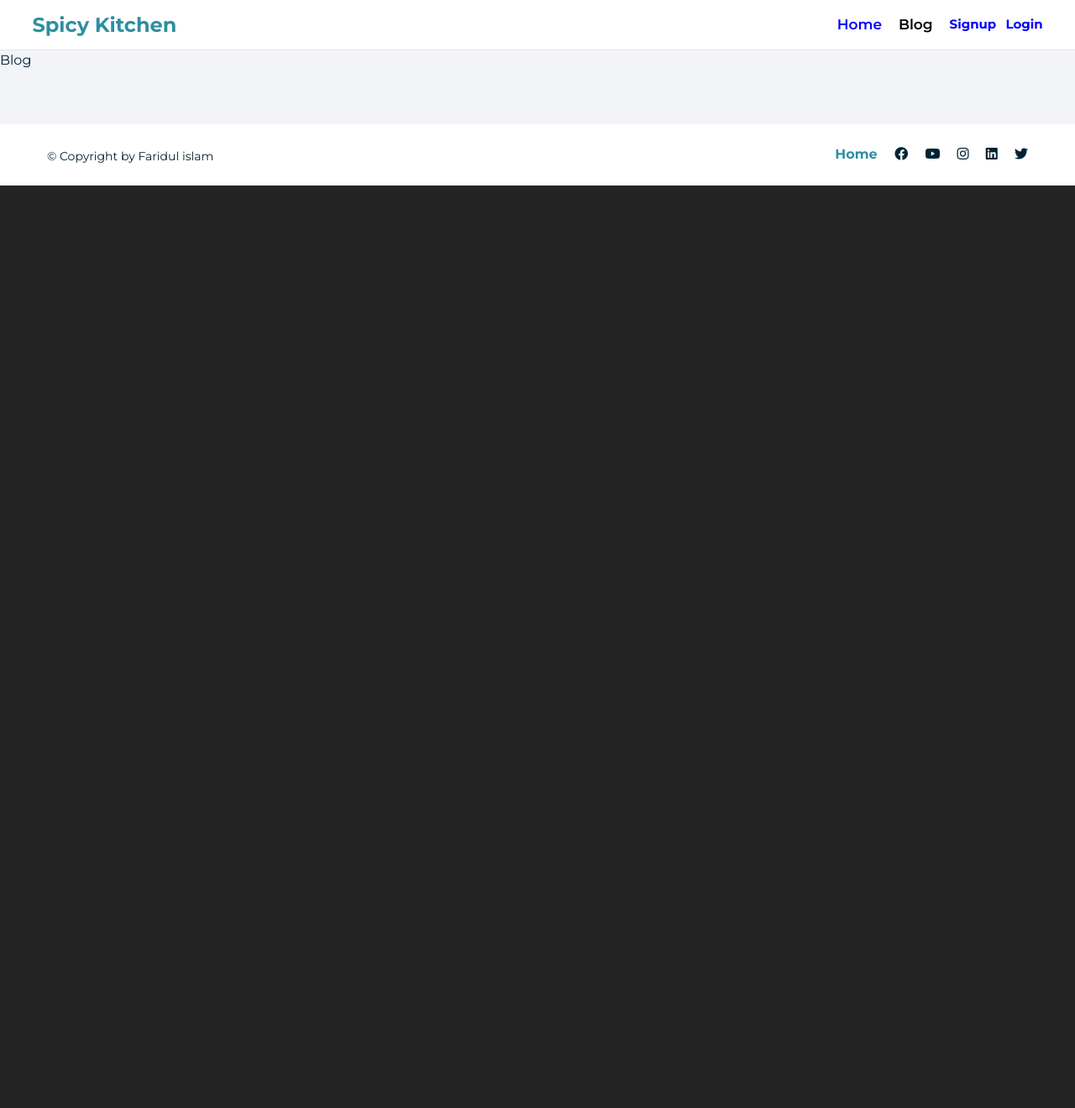
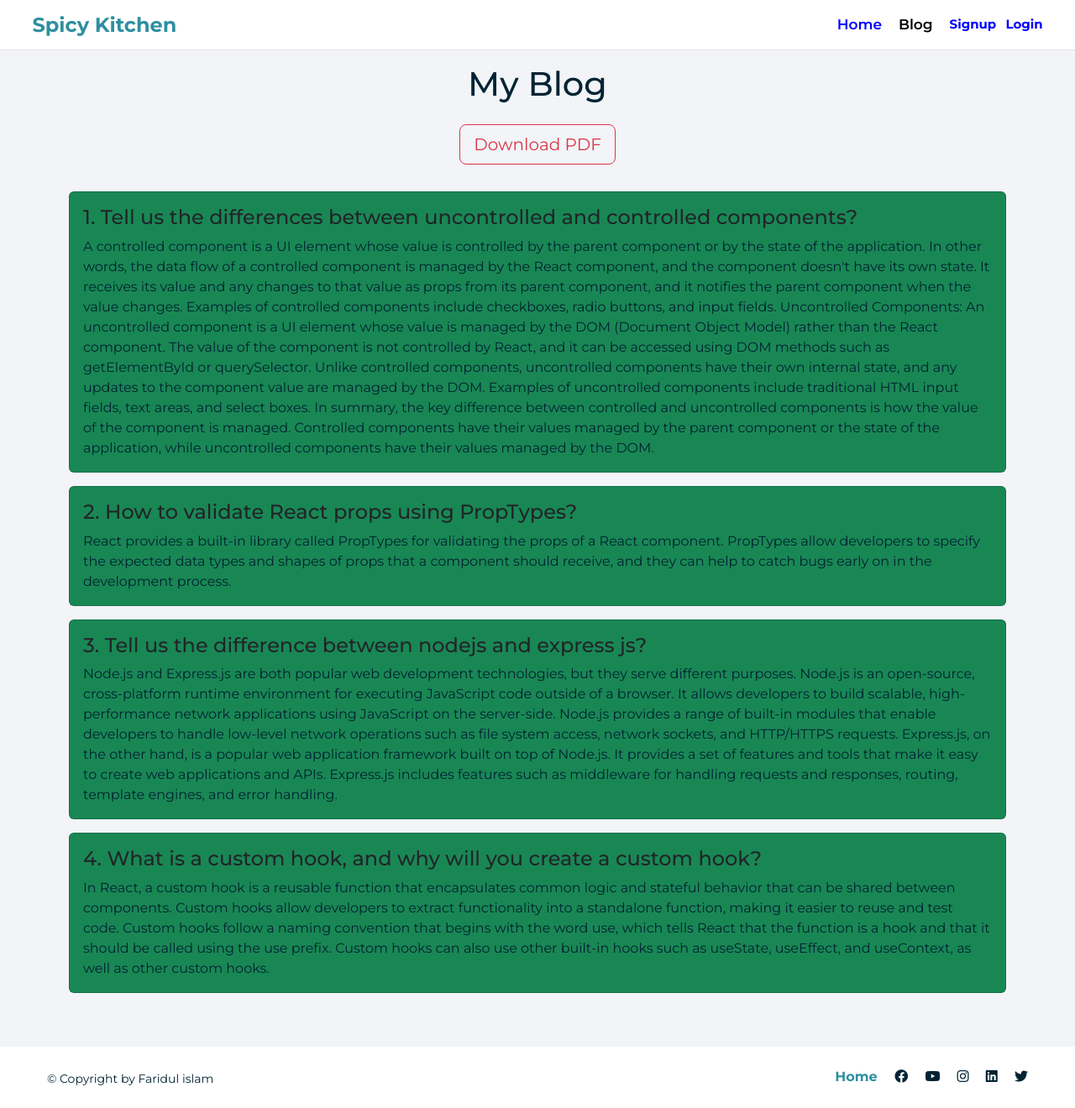
Before and after one commit to faridulccr/spicy-kitchen, a React (Vite) app: page /blog in a window 1280 px wide. Shown: the whole page at 84% size. Before the commit the page ends 800 px from the top, so only its background shows below. Built offline with nearby package versions, Linux system fonts and the light colour scheme; no server answers.

Commit message:
blog page added

```diff
--- a/package.json
+++ b/package.json
@@ -11,6 +11,8 @@
   "dependencies": {
     "bootstrap": "^5.3.0-alpha3",
     "firebase": "^9.21.0",
+    "html2canvas": "^1.4.1",
+    "jspdf": "^2.5.1",
     "localforage": "^1.10.0",
     "match-sorter": "^6.3.1",
     "react": "^18.2.0",
--- a/src/routers/blog/Blog.jsx
+++ b/src/routers/blog/Blog.jsx
@@ -1,7 +1,159 @@
-import React from "react";
+import html2canvas from "html2canvas";
+import jsPDF from "jspdf";
+import React, { useRef } from "react";
+import { Button, Card, Container } from "react-bootstrap";
 
 const Blog = () => {
-    return <div>Blog</div>;
+    const divRef = useRef();
+
+    const handleDownload = () => {
+        const divElement = divRef.current;
+        html2canvas(divElement).then((canvas) => {
+            const imgData = canvas.toDataURL("image/png");
+            const pdf = new jsPDF("portrait", "pt", "letter");
+            pdf.addImage(imgData, "PNG", 0, 0);
+            pdf.save("example.pdf");
+        });
+    };
+
+    return (
+        <div>
+            <div>
+                <div className="text-center mt-3">
+                    <h1>My Blog</h1>
+                </div>
+                <Container>
+                    <div className="text-center">
+                        <Button
+                            onClick={handleDownload}
+                            variant="outline-danger"
+                            size="lg"
+                            className="mt-3 mb-3"
+                        >
+                            Download PDF
+                        </Button>
+                    </div>
+                    <div ref={divRef}>
+                        <Card className="mt-3 bg-success">
+                            <Card.Body>
+                                <Card.Title>
+                                    1. Tell us the differences between
+                                    uncontrolled and controlled components?
+                                </Card.Title>
+                                <Card.Text>
+                                    A controlled component is a UI element whose
+                                    value is controlled by the parent component
+                                    or by the state of the application. In other
+                                    words, the data flow of a controlled
+                                    component is managed by the React component,
+                                    and the component doesn't have its own
+                                    state. It receives its value and any changes
+                                    to that value as props from its parent
+                                    component, and it notifies the parent
+                                    component when the value changes. Examples
+                                    of controlled components include checkboxes,
+                                    radio buttons, and input fields.
+                                    Uncontrolled Components: An uncontrolled
+                                    component is a UI element whose value is
+                                    managed by the DOM (Document Object Model)
+                                    rather than the React component. The value
+                                    of the component is not controlled by React,
+                                    and it can be accessed using DOM methods
+                                    such as getElementById or querySelector.
+                                    Unlike controlled components, uncontrolled
+                                    components have their own internal state,
+                                    and any updates to the component value are
+                                    managed by the DOM. Examples of uncontrolled
+                                    components include traditional HTML input
+                                    fields, text areas, and select boxes. In
+                                    summary, the key difference between
+                                    controlled and uncontrolled components is
+                                    how the value of the component is managed.
+                                    Controlled components have their values
+                                    managed by the parent component or the state
+                                    of the application, while uncontrolled
+                                    components have their values managed by the
+                                    DOM.
+                                </Card.Text>
+                            </Card.Body>
+                        </Card>
+                        <Card className="mt-3 bg-success">
+                            <Card.Body>
+                                <Card.Title>
+                                    2. How to validate React props using
+                                    PropTypes?
+                                </Card.Title>
+                                <Card.Text>
+                                    React provides a built-in library called
+                                    PropTypes for validating the props of a
+                                    React component. PropTypes allow developers
+                                    to specify the expected data types and
+                                    shapes of props that a component should
+                                    receive, and they can help to catch bugs
+                                    early on in the development process.
+                                </Card.Text>
+                            </Card.Body>
+                        </Card>
+                        <Card className="mt-3 bg-success">
+                            <Card.Body>
+                                <Card.Title>
+                                    3. Tell us the difference between nodejs and
+                                    express js?
+                                </Card.Title>
+                                <Card.Text>
+                                    Node.js and Express.js are both popular web
+                                    development technologies, but they serve
+                                    different purposes. Node.js is an
+                                    open-source, cross-platform runtime
+                                    environment for executing JavaScript code
+                                    outside of a browser. It allows developers
+                                    to build scalable, high-performance network
+                                    applications using JavaScript on the
+                                    server-side. Node.js provides a range of
+                                    built-in modules that enable developers to
+                                    handle low-level network operations such as
+                                    file system access, network sockets, and
+                                    HTTP/HTTPS requests. Express.js, on the
+                                    other hand, is a popular web application
+                                    framework built on top of Node.js. It
+                                    provides a set of features and tools that
+                                    make it easy to create web applications and
+                                    APIs. Express.js includes features such as
+                                    middleware for handling requests and
+                                    responses, routing, template engines, and
+                                    error handling.
+                                </Card.Text>
+                            </Card.Body>
+                        </Card>
+                        <Card className="mt-3 bg-success">
+                            <Card.Body>
+                                <Card.Title>
+                                    4. What is a custom hook, and why will you
+                                    create a custom hook?
+                                </Card.Title>
+                                <Card.Text>
+                                    In React, a custom hook is a reusable
+                                    function that encapsulates common logic and
+                                    stateful behavior that can be shared between
+                                    components. Custom hooks allow developers to
+                                    extract functionality into a standalone
+                                    function, making it easier to reuse and test
+                                    code. Custom hooks follow a naming
+                                    convention that begins with the word use,
+                                    which tells React that the function is a
+                                    hook and that it should be called using the
+                                    use prefix. Custom hooks can also use other
+                                    built-in hooks such as useState, useEffect,
+                                    and useContext, as well as other custom
+                                    hooks.
+                                </Card.Text>
+                            </Card.Body>
+                        </Card>
+                    </div>
+                </Container>
+            </div>
+        </div>
+    );
 };
 
 export default Blog;
```
Also changed, not shown: 2 other files (tests, documents, lock files or other folders).
